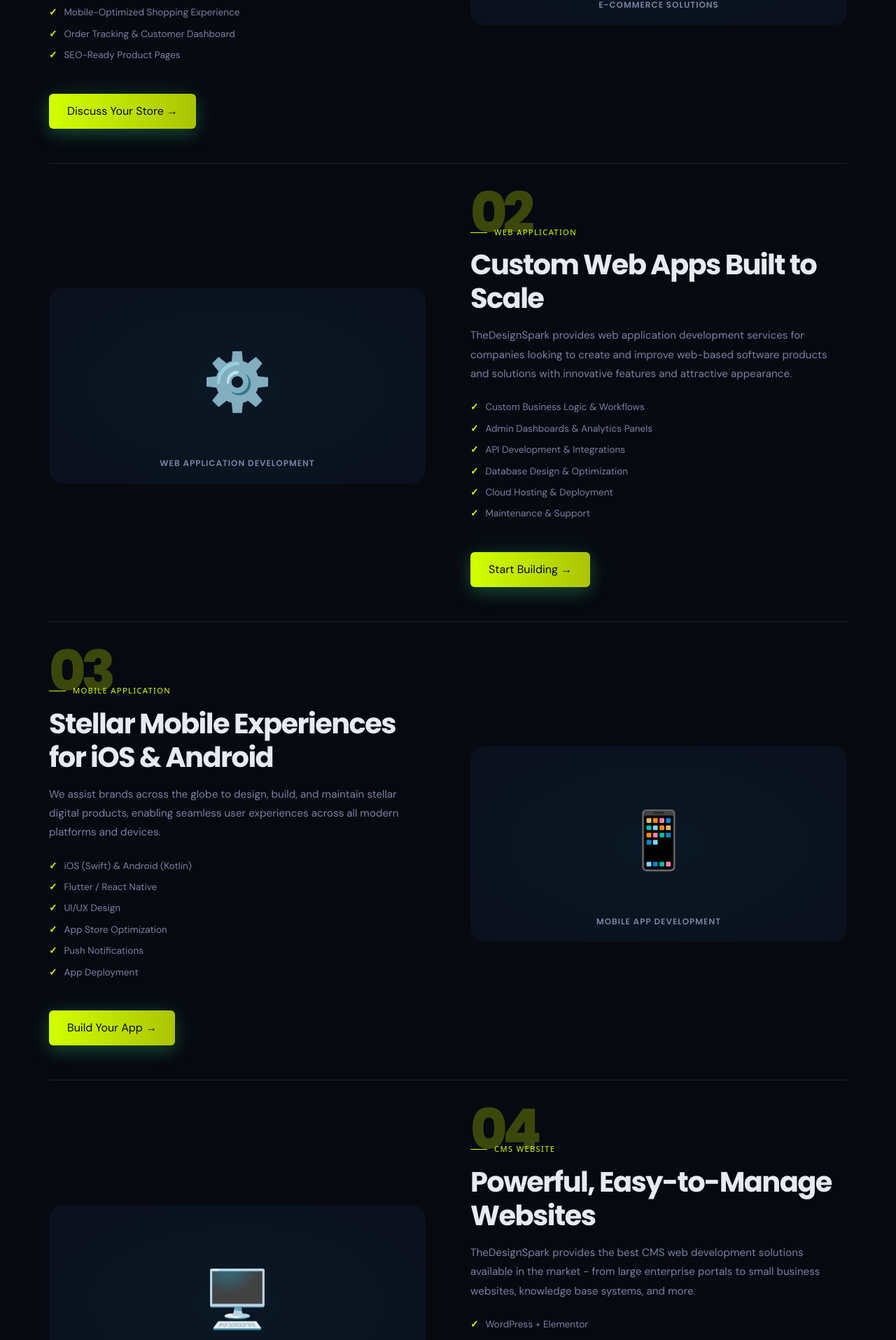
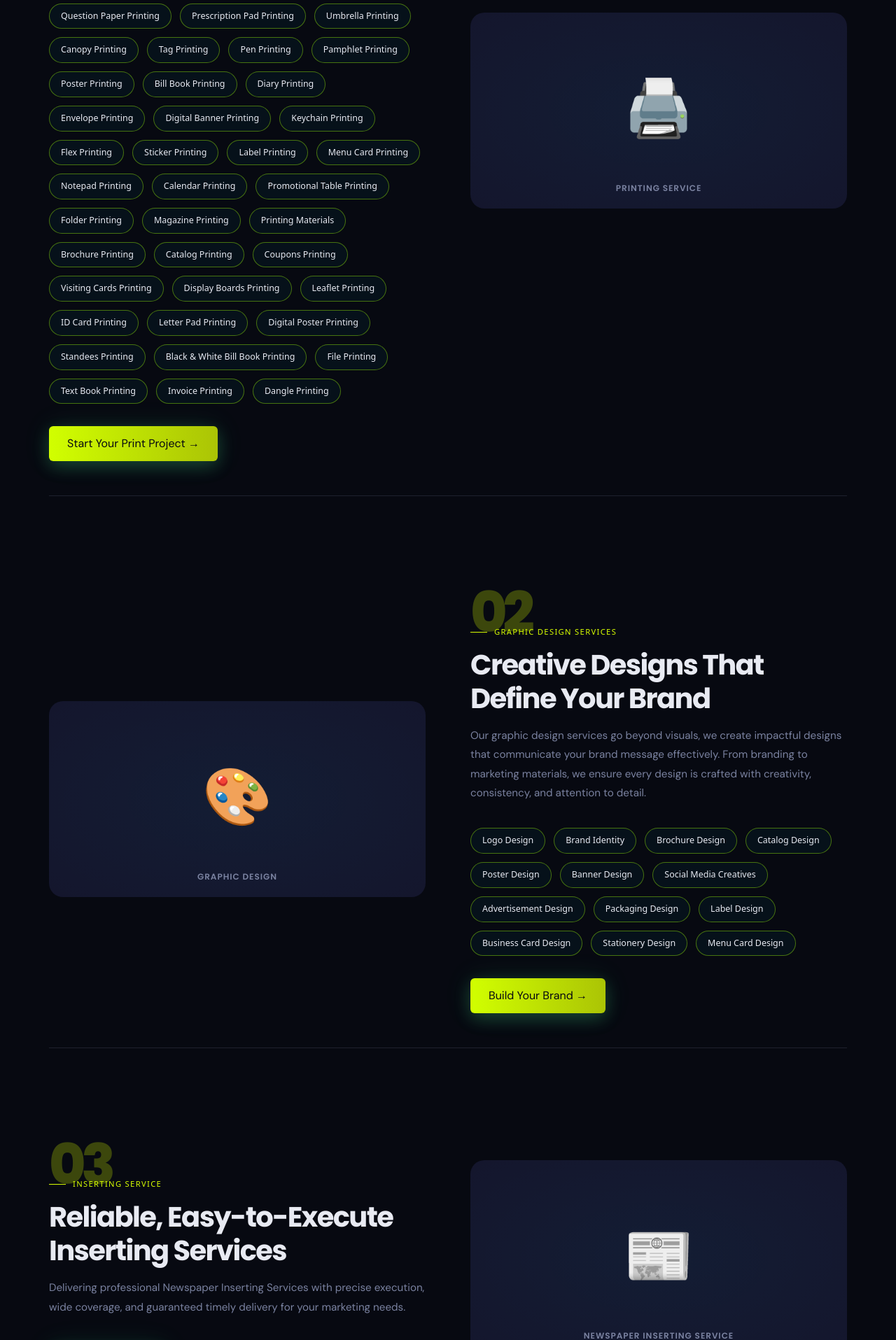
Before and after one commit to balaji-dev-s/thedesignspark, a React (Vite) app: page /services in a window 1280 px wide. Shown: the part 876-2791 px from the top of the page at 70% size. Built offline with nearby package versions, Linux system fonts and the light colour scheme; a web font is replaced by a local one.

Commit message:
service content updated

```diff
--- a/src/assets/pages/Services.jsx
+++ b/src/assets/pages/Services.jsx
@@ -43,7 +43,7 @@ export default function Services() {
                                 whileInView="show"
                                 viewport={{ once: true }}
                             >
-                                Services Focused on Results
+                                Results-Driven Printing Services
                             </motion.h1>
                         </div>
                         <div className="d-flex justify-content-center">
@@ -52,8 +52,7 @@ export default function Services() {
                                 initial="hidden"
                                 whileInView="show"
                                 viewport={{ once: true }}>
-                                End-to-end digital solutions - from design to development to marketing - crafted to grow your business in the digital age.
-                            </motion.h6></div>
+                                End-to-end printing solutions from design to final production, crafted to elevate your brand with high-quality print materials.                            </motion.h6></div>
                     </div>
                 </div>
             </section>
@@ -62,215 +61,132 @@ export default function Services() {
             <section className="container-fluid section-service-bg py-5 px-3 px-sm-0">
 
                 {/* 01 */}
-                <motion.div className="container service-block"
+                <motion.div className="container service-block mt-5 mb-5"
                     variants={fadeUp}
                     initial="hidden"
                     whileInView="show"
                     viewport={{ once: true }}>
                     <div className="svc-text">
                         <div className="svc-num">01</div>
-                        <div className="section-tag">E-Commerce Development</div>
-                        <h2 className="svc-big-title">Online Stores That Convert Visitors to Customers</h2>
+                        <div className="section-tag">Printing Services</div>
+                        <h2 className="svc-big-title">High-Quality Prints That Elevate Your Brand</h2>
                         <p className="svc-big-desc">
-                            Our E-commerce service includes not only building an online shop but also creating your entire digital infrastructure, frontend and backend. Our team will assist your business scale up with your online business.
+                            Our printing services go beyond just production, we deliver complete print solutions from design to final output.
+                            Whether you need marketing materials or large-format prints, we ensure precision, quality, and timely delivery for every project.
                         </p>
-                        <ul className="svc-features">
-                            <li>WooCommerce & Custom E-commerce Platforms</li>
-                            <li>Payment Gateway Integration (Razorpay, Paytm, Stripe)</li>
-                            <li>Product & Inventory Management</li>
-                            <li>Mobile-Optimized Shopping Experience</li>
-                            <li>Order Tracking & Customer Dashboard</li>
-                            <li>SEO-Ready Product Pages</li>
+                        <ul className="tech-grid list-unstyled d-flex flex-wrap">
+                            <li className="tech-pill">Question Paper Printing</li>
+                            <li className="tech-pill">Prescription Pad Printing</li>
+                            <li className="tech-pill">Umbrella Printing</li>
+                            <li className="tech-pill">Canopy Printing</li>
+                            <li className="tech-pill">Tag Printing</li>
+                            <li className="tech-pill">Pen Printing</li>
+
+                            <li className="tech-pill">Pamphlet Printing</li>
+                            <li className="tech-pill">Poster Printing</li>
+                            <li className="tech-pill">Bill Book Printing</li>
+                            <li className="tech-pill">Diary Printing</li>
+                            <li className="tech-pill">Envelope Printing</li>
+                            <li className="tech-pill">Digital Banner Printing</li>
+                            <li className="tech-pill">Keychain Printing</li>
+
+                            <li className="tech-pill">Flex Printing</li>
+                            <li className="tech-pill">Sticker Printing</li>
+                            <li className="tech-pill">Label Printing</li>
+                            <li className="tech-pill">Menu Card Printing</li>
+                            <li className="tech-pill">Notepad Printing</li>
+                            <li className="tech-pill">Calendar Printing</li>
+                            <li className="tech-pill">Promotional Table Printing</li>
+                            <li className="tech-pill">Folder Printing</li>
+
+                            <li className="tech-pill">Magazine Printing</li>
+                            <li className="tech-pill">Printing Materials</li>
+                            <li className="tech-pill">Brochure Printing</li>
+                            <li className="tech-pill">Catalog Printing</li>
+                            <li className="tech-pill">Coupons Printing</li>
+                            <li className="tech-pill">Visiting Cards Printing</li>
+                            <li className="tech-pill">Display Boards Printing</li>
+                            <li className="tech-pill">Leaflet Printing</li>
+
+                            <li className="tech-pill">ID Card Printing</li>
+                            <li className="tech-pill">Letter Pad Printing</li>
+                            <li className="tech-pill">Digital Poster Printing</li>
+                            <li className="tech-pill">Standees Printing</li>
+                            <li className="tech-pill">Black & White Bill Book Printing</li>
+                            <li className="tech-pill">File Printing</li>
+                            <li className="tech-pill">Text Book Printing</li>
+                            <li className="tech-pill">Invoice Printing</li>
+                            <li className="tech-pill">Dangle Printing</li>
                         </ul>
                         <a href="/Contact" onMouseMove={handleMove}
-                            onMouseLeave={handleLeave} className="btn btn-primary service-btn mt-3">Discuss Your Store →</a>
+                            onMouseLeave={handleLeave} className="btn btn-primary service-btn mt-3">Start Your Print Project →</a>
                     </div>
 
                     <div className="svc-visual">
-                        <div className="svc-visual-icon">🛒</div>
-                        <div className="svc-visual-label">E-Commerce Solutions</div>
+                        <div className="svc-visual-icon">&#128424;</div>
+                        <div className="svc-visual-label">printing Service</div>
                     </div>
                 </motion.div>
 
                 {/* 02 */}
-                <motion.div className="container service-block reverse"
+                <motion.div className="container service-block reverse mt-5 mb-5"
                     variants={fadeUp}
                     initial="hidden"
                     whileInView="show"
                     viewport={{ once: true }}>
                     <div className="svc-text">
                         <div className="svc-num">02</div>
-                        <div className="section-tag">Web Application</div>
-                        <h2 className="svc-big-title">Custom Web Apps Built to Scale</h2>
+                        <div className="section-tag">Graphic Design Services</div>
+                        <h2 className="svc-big-title">Creative Designs That Define Your Brand</h2>
                         <p className="svc-big-desc">
-                            TheDesignSpark provides web application development services for companies looking to create and improve web-based software products and solutions with innovative features and attractive appearance.
-                        </p>
-                        <ul className="svc-features">
-                            <li>Custom Business Logic & Workflows</li>
-                            <li>Admin Dashboards & Analytics Panels</li>
-                            <li>API Development & Integrations</li>
-                            <li>Database Design & Optimization</li>
-                            <li>Cloud Hosting & Deployment</li>
-                            <li>Maintenance & Support</li>
+                            Our graphic design services go beyond visuals, we create impactful designs that communicate your brand message effectively. From branding to marketing materials, we ensure every design is crafted with creativity, consistency, and attention to detail.                        </p>
+                        <ul className="tech-grid list-unstyled d-flex flex-wrap">
+                            <li className="tech-pill">Logo Design</li>
+                            <li className="tech-pill">Brand Identity</li>
+                            <li className="tech-pill">Brochure Design</li>
+                            <li className="tech-pill">Catalog Design</li>
+                            <li className="tech-pill">Poster Design</li>
+                            <li className="tech-pill">Banner Design</li>
+                            <li className="tech-pill">Social Media Creatives</li>
+                            <li className="tech-pill">Advertisement Design</li>
+                            <li className="tech-pill">Packaging Design</li>
+                            <li className="tech-pill">Label Design</li>
+                            <li className="tech-pill">Business Card Design</li>
+                            <li className="tech-pill">Stationery Design</li>
+                            <li className="tech-pill">Menu Card Design</li>
                         </ul>
                         <a href="/Contact" onMouseMove={handleMove}
-                            onMouseLeave={handleLeave} className="btn btn-primary mt-3 service-btn">Start Building →</a>
+                            onMouseLeave={handleLeave} className="btn btn-primary mt-3 service-btn">Build Your Brand →</a>
                     </div>
 
                     <div className="svc-visual">
-                        <div className="svc-visual-icon">⚙️</div>
-                        <div className="svc-visual-label">Web Application Development</div>
+                        <div className="svc-visual-icon">&#127912;</div>
+                        <div className="svc-visual-label">Graphic Design</div>
                     </div>
                 </motion.div>
 
                 {/* 03 */}
-                <motion.div className="container service-block"
+                <motion.div className="container service-block mt-5 mb-5"
                     variants={fadeUp}
                     initial="hidden"
                     whileInView="show"
                     viewport={{ once: true }}>
                     <div className="svc-text">
                         <div className="svc-num">03</div>
-                        <div className="section-tag">Mobile Application</div>
-                        <h2 className="svc-big-title">Stellar Mobile Experiences for iOS & Android</h2>
+                        <div className="section-tag">Inserting Service</div>
+                        <h2 className="svc-big-title">Reliable, Easy-to-Execute Inserting Services</h2>
                         <p className="svc-big-desc">
-                            We assist brands across the globe to design, build, and maintain stellar digital products, enabling seamless user experiences across all modern platforms and devices.
-                        </p>
-                        <ul className="svc-features">
-                            <li>iOS (Swift) & Android (Kotlin)</li>
-                            <li>Flutter / React Native</li>
-                            <li>UI/UX Design</li>
-                            <li>App Store Optimization</li>
-                            <li>Push Notifications</li>
-                            <li>App Deployment</li>
-                        </ul>
+                            Delivering professional Newspaper Inserting Services with precise execution, wide coverage, and guaranteed timely delivery for your marketing needs.                        </p>
                         <a href="/Contact" onMouseMove={handleMove}
-                            onMouseLeave={handleLeave} className="btn btn-primary mt-3 service-btn">Build Your App →</a>
+                            onMouseLeave={handleLeave} className="btn btn-primary mt-3 service-btn">Book Service →</a>
                     </div>
 
                     <div className="svc-visual">
-                        <div className="svc-visual-icon">📱</div>
-                        <div className="svc-visual-label">Mobile App Development</div>
+                        <div className="svc-visual-icon">&#128240;</div>
+                        <div className="svc-visual-label">Newspaper Inserting Service</div>
                     </div>
                 </motion.div>
 
-                {/* 04 */}
-                <motion.div className="container service-block reverse"
-                    variants={fadeUp}
-                    initial="hidden"
-                    whileInView="show"
-                    viewport={{ once: true }}>
-                    <div className="svc-text">
-                        <div className="svc-num">04</div>
-                        <div className="section-tag">CMS Website</div>
-                        <h2 className="svc-big-title">Powerful, Easy-to-Manage Websites</h2>
-                        <p className="svc-big-desc">
-                            TheDesignSpark provides the best CMS web development solutions available in the market - from large enterprise portals to small business websites, knowledge base systems, and more.
-                        </p>
-                        <ul className="svc-features">
-                            <li>WordPress + Elementor</li>
-                            <li>Custom Themes</li>
-                            <li>Plugin Development</li>
-                            <li>Multi-language Support</li>
-                            <li>Landing Pages</li>
-                            <li>Speed & Security Optimization</li>
-                        </ul>
-                        <a href="/Contact" onMouseMove={handleMove}
-                            onMouseLeave={handleLeave} className="btn btn-primary mt-3 service-btn">Build My Website →</a>
-                    </div>
-
-                    <div className="svc-visual">
-                        <div className="svc-visual-icon">🖥️</div>
-                        <div className="svc-visual-label">CMS Development</div>
-                    </div>
-                </motion.div>
-
-            </section>
-
-            {/* MARKETING */}
-            <section className="container-fluid market-section-bg py-5 section-alt">
-                <div className="container mb-5 px-3 px-sm-0">
-                    <div className="section-tag">Marketing Services</div>
-                    <h2 className="mrkt-section-title">Creating Value Through Marketing</h2>
-                    <p className="section-sub">We work with our customers to create online and offline marketing strategies that match the organization's vision and ethos - driving measurable ROI.</p>
-                </div>
-                <div className="container mb-5 px-3 px-sm-0">
-                    <div className="mkt-wrapper">
-
-                        <div className="mkt-col">
-                            <div className="mkt-card p-3 h-100">
-                                <div className="mkt-icon fs-3">🔍</div>
-                                <div className="mkt-title mt-2">SEO & Content Marketing</div>
-                                <div className="section-sub">Rank higher on Google with on-page, off-page, and SEO combined with compelling content strategy.</div>
-                            </div>
-                        </div>
-
-                        <div className="mkt-col">
-                            <div className="mkt-card p-3 h-100">
-                                <div className="mkt-icon fs-3">📱</div>
-                                <div className="mkt-title mt-2">Social Media Marketing</div>
-                                <div className="section-sub">Grow your brand presence on Facebook, Instagram, LinkedIn, and more with consistent, creative content.</div>
-                            </div>
-                        </div>
-
-                        <div className="mkt-col">
-                            <div className="mkt-card p-3 h-100">
-                                <div className="mkt-icon fs-3">💰</div>
-                                <div className="mkt-title mt-2">Google & Meta Ads</div>
-                                <div className="section-sub">Data-driven paid ad campaigns that target the right audience and maximize your return on ad spend.</div>
-                            </div>
-                        </div>
-
-                        <div className="mkt-col">
-                            <div className="mkt-card p-3 h-100">
-                                <div className="mkt-icon fs-3">📧</div>
-                                <div className="mkt-title mt-2">Email Marketing</div>
-                                <div className="section-sub">Automated email sequences and newsletters that nurture leads and keep your customers engaged.</div>
-                            </div>
-                        </div>
-
-                        <div className="mkt-col">
-                            <div className="mkt-card p-3 h-100">
-                                <div className="mkt-icon fs-3">🎨</div>
-                                <div className="mkt-title mt-2">Graphic Design</div>
-                                <div className="section-sub">Stunning visuals - from social media creatives to brochures, banners, and brand identity assets.</div>
-                            </div>
-                        </div>
-
-                        <div className="mkt-col">
-                            <div className="mkt-card p-3 h-100">
-                                <div className="mkt-icon fs-3">🎬</div>
-                                <div className="mkt-title mt-2">Video Production</div>
-                                <div className="section-sub">Promotional videos, product demos, explainer animations, and reels that captivate your audience.</div>
-                            </div>
-                        </div>
-
-                        <div className="mkt-col">
-                            <div className="mkt-card p-3 h-100">
-                                <div className="mkt-icon fs-3">🖨️</div>
-                                <div className="mkt-title mt-2">Print & Branding</div>
-                                <div className="section-sub">Business cards, flyers, banners, packaging design, and full brand identity kits</div>
-                            </div>
-                        </div>
-
-                        <div className="mkt-col">
-                            <div className="mkt-card p-3 h-100">
-                                <div className="mkt-icon fs-3">📊</div>
-                                <div className="mkt-title mt-2">Analytics & Reporting</div>
-                                <div className="section-sub">Transparent monthly reports with actionable insights on traffic, conversions, and growth metrics.</div>
-                            </div>
-                        </div>
-
-                        <div className="mkt-col">
-                            <div className="mkt-card p-3 h-100">
-                                <div className="mkt-icon fs-3">🌐</div>
-                                <div className="mkt-title mt-2">Local SEO</div>
-                                <div className="section-sub">Dominate local search results with Google Business Profile optimization and local citation building.</div>
-                            </div>
-                        </div>
-
-                    </div>
-                </div>
             </section>
 
             {/* CTA */}
--- a/src/assets/pages/about.css
+++ b/src/assets/pages/about.css
@@ -63,7 +63,7 @@
 .blob-inner p {
     font-size: .82rem !important;
     color: var(--muted) !important;
-    line-height: 1.6px !important;
+    line-height: 18px !important;
 }
 
 .cb-val {
--- a/src/assets/pages/service.css
+++ b/src/assets/pages/service.css
@@ -90,20 +90,13 @@ body {
     display: flex;
     align-items: center;
     gap: 10px;
-    font-size: .85rem;
-    color: var(--muted);
+    font-size: 1rem;
+    color: #e8eaf2;
     font-family: var(--secondary-font) !important;
 }
 
-.svc-features li::before {
-    content: '✓';
-    color: #d9ff00;
-    font-weight: 700;
-    flex-shrink: 0
-}
-
 .svc-visual {
-    background: var(--bg2);
+    background: #14152c;
     border: 1px solid var(--border);
     border-radius: 20px;
     padding: 32px;
```
Also changed, not shown: src/assets/pages/About.jsx (+6 -6 lines).
